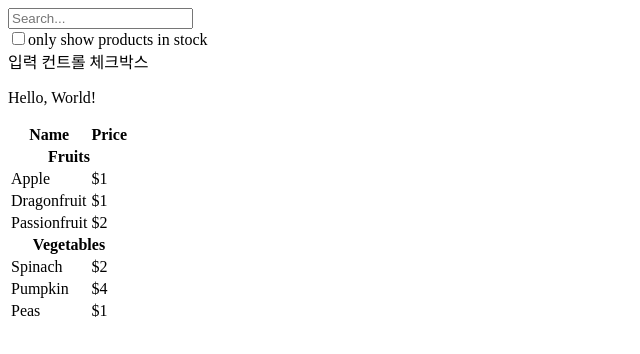
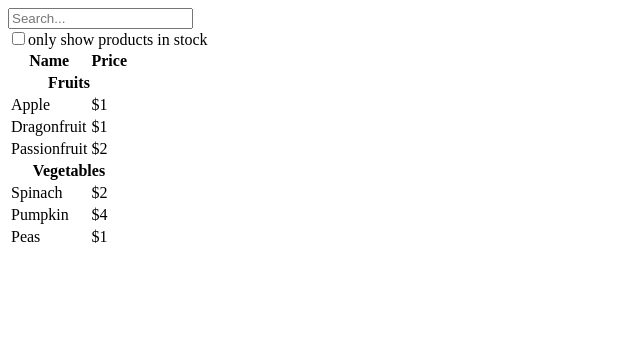
Before and after one commit to kaiphojor/typescript-react-example, a React (Vite) app: page / in a window 1280 px wide. Shown: the top 354 px of the page, without its empty margins (0-640 px from the left). Built offline with nearby package versions, Linux system fonts and the light colour scheme.

Commit message:
app의 모든 component를 FilterableProductTable 이하의 계층으로 분리

```diff
--- a/src/App.tsx
+++ b/src/App.tsx
@@ -1,11 +1,5 @@
-import ProductCategoryRow from './components/ProductCategoryRow';
-import ProductInCategory from './components/ProductsInCategory';
+import FilterableProductTable from './components/FilterableProductTable';
 import type Product from './types/Product';
-
-type Category = {
-	name: string;
-	products: Product[];
-};
 
 const products: Product[] = [
 	{
@@ -28,49 +22,8 @@ const products: Product[] = [
 	},
 ];
 
-function ProductTable({products}: {products: Product[]}) {
-	const categories = products.reduce((acc: string[], product: Product) => (
-		acc.includes(product.category) ? acc : [...acc, product.category]
-	), []);
-
+export default function App() {
 	return (
-		<table className='product-table'>
-			<thead>
-				<tr>
-					<th>Name</th>
-					<th>Price</th>
-				</tr>
-			</thead>
-			<tbody>
-				{categories.map(category => (
-					<ProductInCategory
-						key={category}
-						category={category}
-						products={products}
-					/>
-				))}
-			</tbody>
-		</table>
+		<FilterableProductTable products={products}/>
 	);
 }
-
-export default function App() {
-	return (
-		<div className='filterable-product-table'>
-			<div className='search-bar'>
-				<input type='text' placeholder='Search...' />
-			</div>
-			<div>
-				<input type='checkbox' id='only-stock'/>
-				<label htmlFor='only-stock'>
-            only show products in stock
-				</label>
-			</div>
-          입력 컨트롤
-          체크박스
-			<p>Hello, World!</p>
-			<ProductTable products={products}/>
-
-		</div>
-	);
-}
--- /dev/null
+++ b/src/components/FilterableProductTable.tsx
@@ -0,0 +1,16 @@
+import type Product from '../types/Product';
+import ProductTable from './ProductTable';
+import SearchBar from './SearchBar';
+
+type FilterableProductTableProps = {
+	products: Product[];
+};
+
+export default function FilterableProductTable({products}: FilterableProductTableProps) {
+	return (
+		<div className='filterable-product-table'>
+			<SearchBar/>
+			<ProductTable products={products}/>
+		</div>
+	);
+}
--- /dev/null
+++ b/src/components/ProductTable.tsx
@@ -0,0 +1,32 @@
+import type Product from '../types/Product';
+import ProductInCategory from './ProductsInCategory';
+
+type ProductTableProps = {
+	products: Product[];
+};
+
+export default function ProductTable({products}: ProductTableProps) {
+	const categories = products.reduce((acc: string[], product: Product) => (
+		acc.includes(product.category) ? acc : [...acc, product.category]
+	), []);
+
+	return (
+		<table className='product-table'>
+			<thead>
+				<tr>
+					<th>Name</th>
+					<th>Price</th>
+				</tr>
+			</thead>
+			<tbody>
+				{categories.map(category => (
+					<ProductInCategory
+						key={category}
+						category={category}
+						products={products}
+					/>
+				))}
+			</tbody>
+		</table>
+	);
+}
--- /dev/null
+++ b/src/components/SearchBar.tsx
@@ -0,0 +1,15 @@
+export default function SearchBar() {
+	return (
+		<div className='search-bar'>
+			<div>
+				<input type='text' placeholder='Search...' />
+			</div>
+			<div>
+				<input type='checkbox' id='only-stock'/>
+				<label htmlFor='only-stock'>
+				only show products in stock
+				</label>
+			</div>
+		</div>
+	);
+}
```
